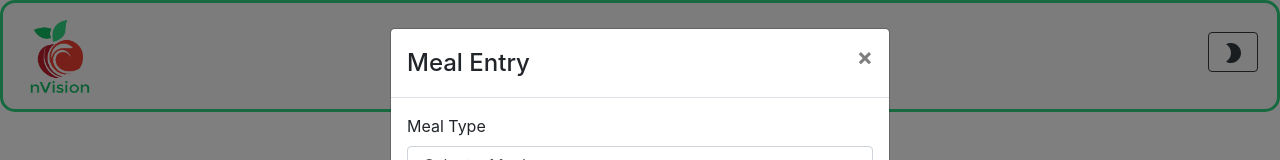
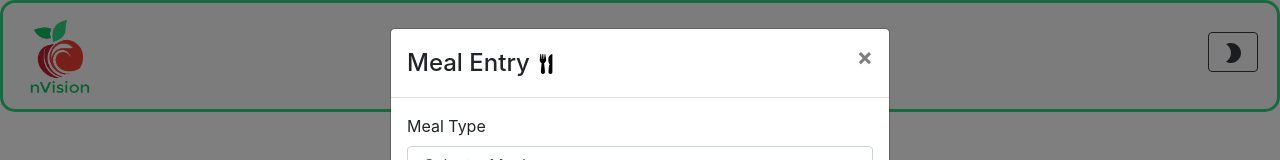
Before and after one commit to Nvision-Nutrition/nvision, a Next.js app: page / in a window 1280 px wide. Both pictures are taken after a click on the button 583 px from the left and 543 px from the top of the page. Shown: the top 160 px of the page. Built offline with nearby package versions, Linux system fonts and the light colour scheme.

Commit message:
Add icons to modal headers

```diff
--- a/components/InsertModals.jsx
+++ b/components/InsertModals.jsx
@@ -97,8 +97,21 @@ const InsertModals = ({show, type, handleClose}) => {
           <Modal.Header closeButton >
             <Modal.Title>
               {
-                  type === 'food' ? 'Meal Entry' :
-                  'Water Entry'
+                  type === 'food' ?
+                  <div>
+                  Meal Entry <img src='/restaurant.png'
+                      style={{
+                        height: '20px',
+                        width: '20px',
+                      }}/>
+                  </div> :
+                  <div>
+                    Water Entry <img src='/drop.png'
+                      style={{
+                        height: '20px',
+                        width: '20px',
+                      }}/>
+                  </div>
               }
             </Modal.Title>
           </Modal.Header>
```
